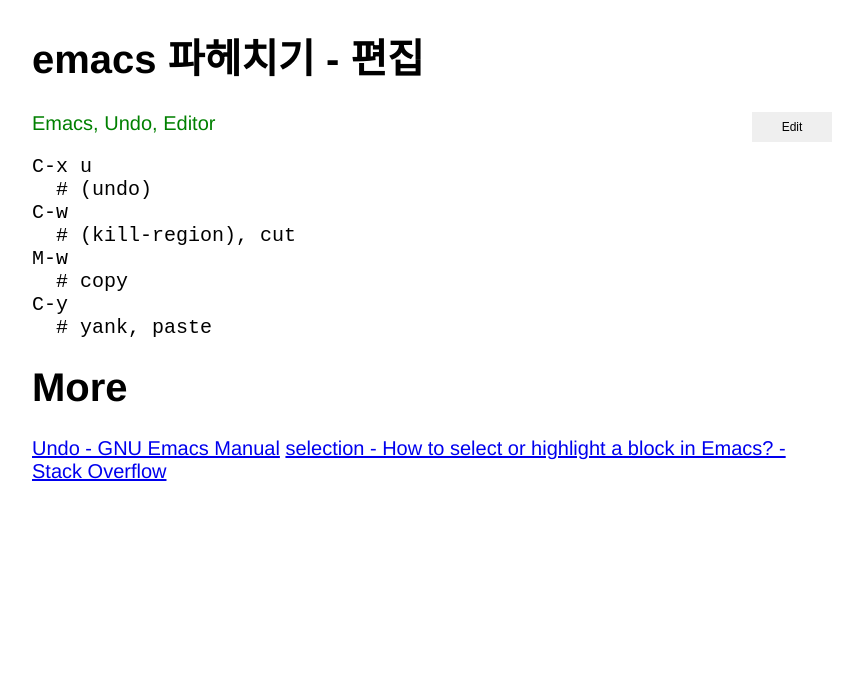
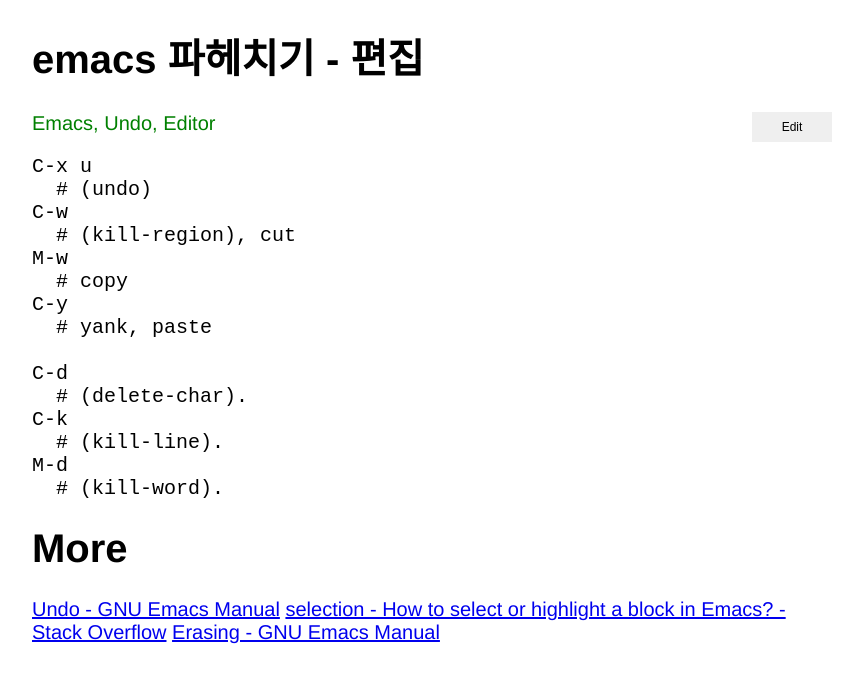
Before and after one commit to xiote/20200810_xiote.github.io, a Jekyll site: the page built from _posts/2020-07-21-15-59-06.md, in a window 1280 px wide. Shown: the top 683 px of the page, without its empty margins (208-1071 px from the left). Built offline with Jekyll 4.4.1, drawn with Linux system fonts in a browser that asks for light colours.

Commit message:
Update 2020-07-21-15-59-06.md

````diff
--- a/_posts/2020-07-21-15-59-06.md
+++ b/_posts/2020-07-21-15-59-06.md
@@ -13,8 +13,16 @@
   # copy
 C-y
   # yank, paste
+
+C-d
+  # (delete-char).
+C-k
+  # (kill-line).
+M-d
+  # (kill-word).
 ```
 
 # More
 [Undo - GNU Emacs Manual](https://www.gnu.org/software/emacs/manual/html_node/emacs/Undo.html#fn-1)
 [selection - How to select or highlight a block in Emacs? - Stack Overflow](https://stackoverflow.com/questions/657672/how-to-select-or-highlight-a-block-in-emacs)
+[Erasing - GNU Emacs Manual](https://www.gnu.org/software/emacs/manual/html_node/emacs/Erasing.html)
````
